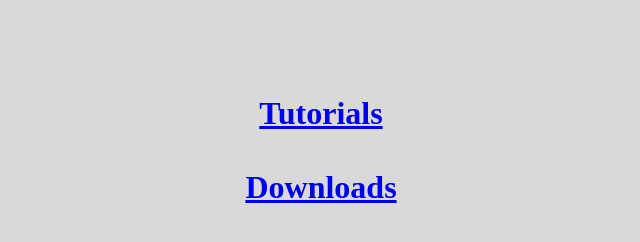
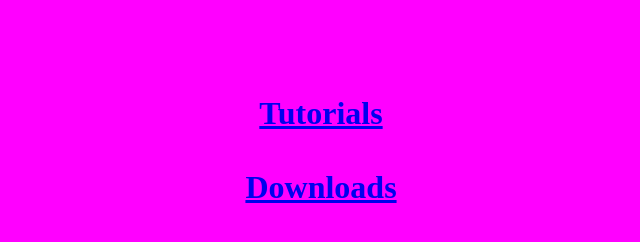
Before and after one commit to iOSIPAS/iOSIPAS.github.io, a plain HTML site: page index.html in a window 1280 px wide. Shown: the whole page, without its empty margins (319-959 px from the left). Drawn offline with Linux system fonts and the light colour scheme.

Commit message:
Create index.html

```diff
--- a/index.html
+++ b/index.html
@@ -3,7 +3,7 @@
 <head>
 <style>
 body {
-    background-color: #d9d9d9;
+    background-color: #FF00FF;
 }
 </style>
 <center>
```
